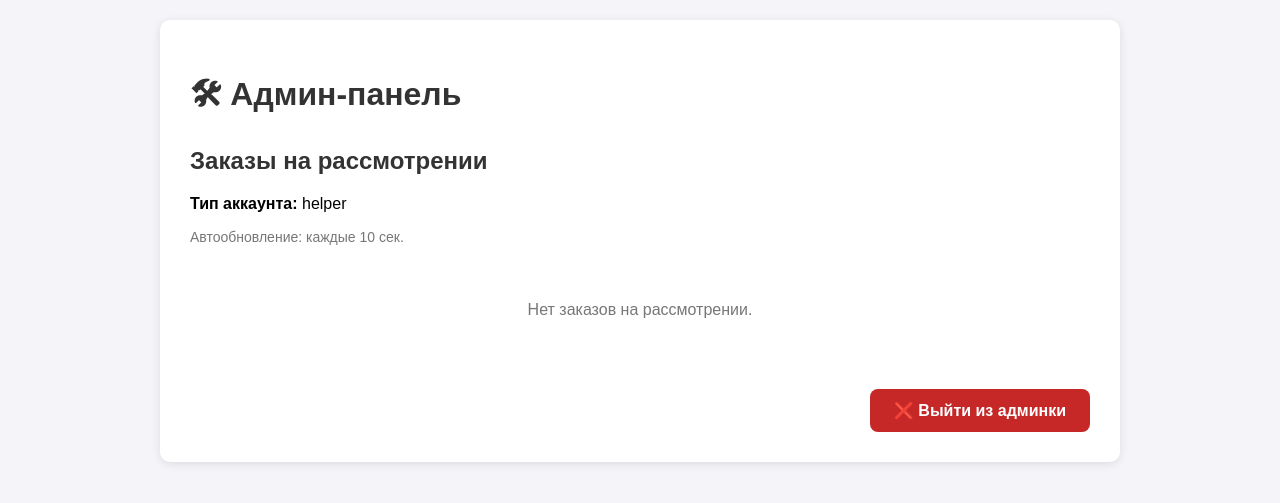
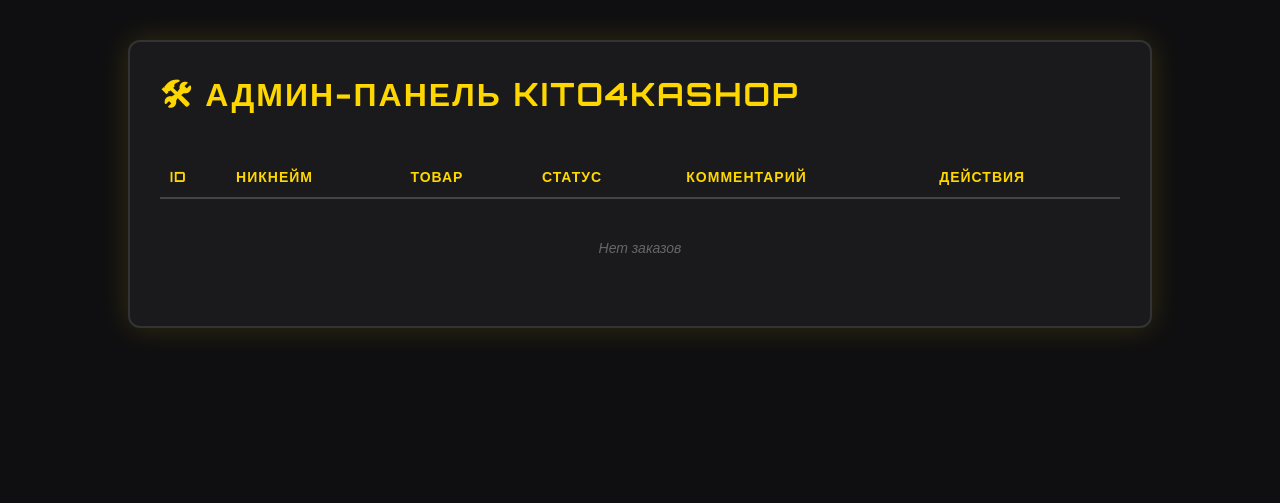
Before and after one commit to neizvestnyjmaksim94-lang/sait, a Flask app: page /admin in a window 1280 px wide. Shown: the top 503 px of the page. Run offline with Flask 3, Linux system fonts and the light colour scheme; the visitor is signed in with stand-in values (Sample User, id 1); data that the repository does not hold is empty.

Commit message:
Update admin.html

```diff
--- a/templates/admin.html
+++ b/templates/admin.html
@@ -2,153 +2,223 @@
 <html lang="ru">
 <head>
     <meta charset="UTF-8">
-    <title>Админ-панель</title>
-    <!-- АВТООБНОВЛЕНИЕ КАЖДЫЕ 10 СЕКУНД -->
-    <meta http-equiv="refresh" content="10">
+    <title>Админ-панель | Kito4kaShop</title>
+    <style>
+        @import url('https://fonts.googleapis.com/css2?family=Orbitron:wght@400;700&display=swap');
 
-    <style>
-        body { font-family: Arial, sans-serif; background-color: #f4f4f9; margin: 0; padding: 20px; }
-        .container { max-width: 900px; margin: 0 auto; background: white; padding: 30px; border-radius: 10px; box-shadow: 0 2px 10px rgba(0,0,0,0.1); }
-        h1, h2 { color: #333; }
+        body {
+            font-family: 'Orbitron', sans-serif;
+            background-color: #0f0f11;
+            color: #e0e0e0;
+            margin: 0;
+            padding: 40px 20px;
+        }
 
-        .login-form { max-width: 350px; margin: 0 auto; }
+        .container {
+            max-width: 960px;
+            margin: 0 auto;
+            background: #1a1a1d;
+            padding: 30px;
+            border-radius: 12px;
+            border: 2px solid #333;
+            box-shadow: 0 0 30px rgba(255, 215, 0, 0.15);
+        }
+
+        h1, h2 {
+            color: #ffd700;
+            text-transform: uppercase;
+            letter-spacing: 2px;
+            margin-top: 0;
+        }
+
+        /* Форма входа (если админка без Basic Auth и ты хочешь форму) */
+        .login-form {
+            max-width: 360px;
+            margin: 0 auto 40px auto;
+        }
         .form-group { margin-bottom: 15px; }
-        label { display: block; margin-bottom: 5px; font-weight: bold; color: #555; }
+        label {
+            display: block;
+            margin-bottom: 6px;
+            font-weight: bold;
+            color: #aaa;
+            text-transform: uppercase;
+            font-size: 13px;
+        }
         input[type="text"], input[type="password"] {
-            width: 100%; padding: 10px; border: 1px solid #ccc; border-radius: 4px; box-sizing: border-box;
+            width: 100%;
+            padding: 12px;
+            border: 1px solid #444;
+            border-radius: 6px;
+            background: #111;
+            color: #fff;
+            font-family: inherit;
         }
-        button.btn-login {
-            width: 100%; padding: 12px; background-color: #007bff; color: white;
-            border: none; border-radius: 4px; cursor: pointer; font-size: 16px;
+        button.btn-submit {
+            width: 100%;
+            padding: 14px;
+            background: linear-gradient(180deg, #ffd700 0%, #d4af37 100%);
+            color: #000;
+            border: none;
+            border-radius: 6px;
+            cursor: pointer;
+            font-weight: bold;
+            text-transform: uppercase;
+            transition: transform 0.1s, box-shadow 0.2s;
         }
-        button.btn-login:hover { background-color: #0056b3; }
+        button.btn-submit:hover {
+            transform: translateY(-2px);
+            box-shadow: 0 0 15px rgba(255, 215, 0, 0.6);
+        }
 
-        table { width: 100%; border-collapse: collapse; margin-top: 25px; }
-        th, td { border: 1px solid #ddd; padding: 12px; text-align: left; }
-        th { background-color: #f8f9fa; color: #333; }
-        tr:hover { background-color: #f1f1f1; }
-        .status-pending { color: orange; font-weight: bold; }
-        .status-accepted { color: green; font-weight: bold; }
-        .status-rejected { color: red; font-weight: bold; }
+        /* Таблица заказов */
+        table {
+            width: 100%;
+            border-collapse: collapse;
+            margin-top: 30px;
+            font-size: 14px;
+        }
+        th {
+            text-align: left;
+            color: #ffd700;
+            border-bottom: 2px solid #444;
+            padding: 12px 10px;
+            text-transform: uppercase;
+            letter-spacing: 1px;
+        }
+        td {
+            border-bottom: 1px solid #333;
+            padding: 12px 10px;
+            vertical-align: middle;
+        }
+        tr:last-child td { border-bottom: none; }
 
+        /* Статусы */
+        .status-pending {
+            background: rgba(255, 193, 7, 0.15);
+            color: #ffc107;
+            padding: 6px 12px;
+            border-radius: 4px;
+            font-weight: bold;
+            text-transform: uppercase;
+        }
+        .status-accepted {
+            background: rgba(40, 167, 69, 0.15);
+            color: #28a745;
+            padding: 6px 12px;
+            border-radius: 4px;
+            font-weight: bold;
+            text-transform: uppercase;
+        }
+        .status-rejected {
+            background: rgba(220, 53, 69, 0.15);
+            color: #dc3545;
+            padding: 6px 12px;
+            border-radius: 4px;
+            font-weight: bold;
+            text-transform: uppercase;
+        }
+
+        /* Кнопки действий */
         .actions button {
-            padding: 6px 12px; margin-right: 5px; border: none; border-radius: 4px;
-            cursor: pointer; color: white; font-size: 14px;
+            padding: 8px 16px;
+            border: none;
+            border-radius: 4px;
+            cursor: pointer;
+            font-size: 13px;
+            font-weight: bold;
+            text-transform: uppercase;
+            margin-right: 6px;
+            transition: transform 0.1s;
         }
-        .btn-accept { background-color: #28a745; }
-        .btn-reject { background-color: #dc3545; }
+        .btn-accept {
+            background: #28a745; color: #fff;
+        }
+        .btn-reject {
+            background: #dc3545; color: #fff;
+        }
+        .actions button:hover { transform: scale(1.05); }
 
-        .logout-block { text-align: right; margin-top: 30px; }
-        .btn-logout {
-            color: white; background-color: #c62828; padding: 12px 24px;
-            border-radius: 8px; text-decoration: none; font-weight: bold; font-size: 16px; display: inline-block;
-        }
-        .btn-logout:hover { background-color: #b71c1c; }
-
-        .error-msg {
-            background-color: #ffebee; color: #c62828; padding: 15px;
-            border-radius: 6px; text-align: center; margin-bottom: 20px; border: 1px solid #ef9a9a;
+        /* Подвал таблицы */
+        .no-orders {
+            text-align: center;
+            padding: 40px;
+            color: #666;
+            font-style: italic;
         }
     </style>
 </head>
 <body>
     <div class="container">
-    <h1>🛠 Админ-панель</h1>
+        <h1>🛠 Админ-панель Kito4kaShop</h1>
 
-    {% if error %}
-        <div class="error-msg">{{ error }}</div>
-    {% endif %}
-
+        <!-- Если у тебя вход через форму (не Basic Auth) -->
         {% if not logged_in %}
-        <!-- Форма входа -->
-        <div class="login-form">
-            <h2>Вход в админку</h2>
-            <form method="POST" action="{{ url_for('admin') }}">
+        <form class="login-form" method="POST" action="/admin-login">
             <div class="form-group">
-                    <label for="login">Логин</label>
-                    <input type="text" id="login" name="login" required placeholder="">
+                <label for="username">Логин</label>
+                <input type="text" id="username" name="username" required>
             </div>
             <div class="form-group">
                 <label for="password">Пароль</label>
-                    <input type="password" id="password" name="password" required placeholder="">
+                <input type="password" id="password" name="password" required>
             </div>
-                <button type="submit" class="btn-login">Войти</button>
+            <button type="submit" class="btn-submit">Войти</button>
         </form>
-        </div>
+        {% else %}
 
-    {% else %}
-        <!-- Залогиненный вид -->
-        <h2>Заказы на рассмотрении</h2>
-        <p><strong>Тип аккаунта:</strong> {{ account_type }}</p>
-        <p style="color:#777; font-size:14px;">Автообновление: каждые 10 сек.</p>
-
-        {% if orders %}
         <table>
             <thead>
                 <tr>
                     <th>ID</th>
                     <th>Никнейм</th>
-                        <th>Товар</th>          <!-- ТОЛЬКО ТОВАР -->
+                    <th>Товар</th>
                     <th>Статус</th>
+                    <th>Комментарий</th>
                     <th>Действия</th>
                 </tr>
             </thead>
             <tbody>
+                {% if orders %}
                     {% for order in orders %}
                     <tr>
-                            <td>{{ order.id }}</td>
-                            <td>{{ order.nickname }}</td>
-                            <td>{{ order.item }}</td>    <!-- ТОЛЬКО ТОВАР -->
-                            <td class="status-{{ order.status }}">{{ order.status }}</td>
+                        <td>#{{ order.id }}</td>
+                        <td><strong>{{ order.nickname }}</strong></td>
+                        <td>{{ order.item }}</td>
+                        <td>
+                            {% if order.status == 'pending' %}
+                                <span class="status-pending">Ожидает</span>
+                            {% elif order.status == 'accepted' %}
+                                <span class="status-accepted">Принят</span>
+                            {% else %}
+                                <span class="status-rejected">Отклонён</span>
+                            {% endif %}
+                        </td>
+                        <td>
+                            {% if order.admin_comment %}
+                                {{ order.admin_comment }}
+                            {% else %}
+                                —
+                            {% endif %}
+                        </td>
                         <td class="actions">
-                                <form action="{{ url_for('update_status') }}" method="POST" style="display:inline;">
-                                    <input type="hidden" name="order_id" value="{{ order.id }}">
-                                    <input type="hidden" name="new_status" value="accepted">
-                                    <button type="submit" class="btn-accept">✅ Принять</button>
+                            <!-- Сюда можно подставить реальные URL, если у тебя есть маршруты accept/reject -->
+                            <form method="POST" action="/admin/accept/{{ order.id }}" style="display:inline;">
+                                <button type="submit" class="btn-accept">Принять</button>
                             </form>
-
-                                <!-- Кнопка «Отклонить» открывает поле для комментария -->
-                                <button type="button" class="btn-reject" onclick="toggleRejectForm({{ order.id }})">❌ Отклонить</button>
-
-                                <!-- Скрытая форма для отклонения с комментарием -->
-                                <form id="reject-form-{{ order.id }}" action="{{ url_for('update_status') }}" method="POST"
-                                      style="display:none; margin-top:8px;" onsubmit="hideRejectForm({{ order.id }})">
-                                    <input type="hidden" name="order_id" value="{{ order.id }}">
-                                    <input type="hidden" name="new_status" value="rejected">
-                                    <input type="text" name="admin_comment" placeholder="Причина отказа (необязательно)"
-                                           style="width:100%; padding:6px; border:1px solid #ccc; border-radius:4px;">
-                                    <button type="submit" class="btn-reject" style="margin-top:6px;">Подтвердить отказ</button>
+                            <form method="POST" action="/admin/reject/{{ order.id }}" style="display:inline;">
+                                <button type="submit" class="btn-reject">Отклонить</button>
                             </form>
                         </td>
                     </tr>
                     {% endfor %}
+                {% else %}
+                    <tr><td colspan="6" class="no-orders">Нет заказов</td></tr>
+                {% endif %}
             </tbody>
         </table>
-        {% else %}
-            <p style="text-align:center; padding: 40px; color: #777;">Нет заказов на рассмотрении.</p>
-        {% endif %}
 
-        <!-- Кнопка ВЫХОДА — всегда видна, когда админ залогинен -->
-        <div class="logout-block">
-            <a href="{{ url_for('logout') }}" class="btn-logout">❌ Выйти из админки</a>
-        </div>
         {% endif %}
     </div>
-
-<script>
-function toggleRejectForm(orderId) {
-    const form = document.getElementById('reject-form-' + orderId);
-    if (form.style.display === 'none' || form.style.display === '') {
-        form.style.display = 'block';
-    } else {
-        form.style.display = 'none';
-    }
-}
-
-function hideRejectForm(orderId) {
-    const form = document.getElementById('reject-form-' + orderId);
-    form.style.display = 'none';
-}
-</script>
 </body>
 </html>
```
Lines whose indentation alone changed are shown as unchanged.
